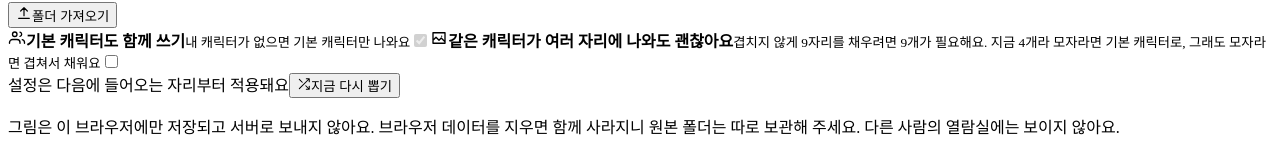
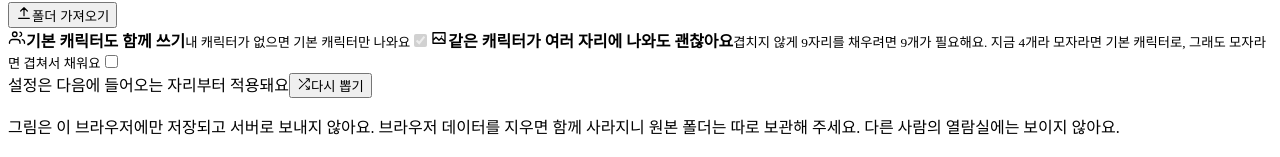
Before and after one commit to yejeeni/moyeobom, a React (Vite) app in the folder frontend/: page / in a window 1280 px wide. Both pictures are taken after a click on the button "내 캐릭터". Shown: the part 9465-9622 px from the top of the page. Built offline with nearby package versions, Linux system fonts and the light colour scheme; the HTML template or start-up script is replaced by a standard one; a web font is replaced by a local one.

Commit message:
chore: 다시 뽑기와 알림 소리 설명 문구 다듬기

```diff
--- a/frontend/src/character/assignment.ts
+++ b/frontend/src/character/assignment.ts
@@ -6,7 +6,7 @@ import { useCharacterLibrary, type CharacterPrefs } from './CharacterLibrary'
 /**
  * 열람실 자리마다 캐릭터를 무작위로 배정하고, 방 ID별로 기억해 새로고침이나 재연결 뒤에도 같은 모습을 유지한다.
  * 자리 주인이 바뀌면(퇴장 후 새 메이트) 그 자리만 새로 뽑는다. 방이 바뀌면 모두 새로 뽑는다.
- * 자리 칸에서 직접 고른 캐릭터(pins)는 무작위 규칙과 '지금 다시 뽑기'보다 앞선다. 내 자리는 prefs.myCharacterId로 고른다.
+ * 자리 칸에서 직접 고른 캐릭터(pins)는 무작위 규칙과 '다시 뽑기'보다 앞선다. 내 자리는 prefs.myCharacterId로 고른다.
  */
 
 const STORAGE_KEY = 'moyeobom.characterAssignment'
--- a/frontend/src/components/CharacterModal.tsx
+++ b/frontend/src/components/CharacterModal.tsx
@@ -152,7 +152,7 @@ export function CharacterModal({ onClose }: { onClose: () => void }) {
                 }}
               >
                 <Icon name="shuffle" size={14} />
-                지금 다시 뽑기
+                다시 뽑기
               </button>
             </div>
           </div>
--- a/frontend/src/components/SettingsModal.tsx
+++ b/frontend/src/components/SettingsModal.tsx
@@ -132,7 +132,7 @@ export function SettingsModal({ onClose, onOpenCharacters, roomConfig, onRoomCha
               </span>
               <span className="setting-text">
                 <strong>알림 소리</strong>
-                <small>이 브라우저에만 저장돼요</small>
+                <small>켜면 알림 때 짧은 소리가 나요 (이 기기에서만 적용)</small>
               </span>
               <input type="checkbox" role="switch" className="switch" checked={sound} onChange={(e) => setSound(e.target.checked)} />
             </label>
```
